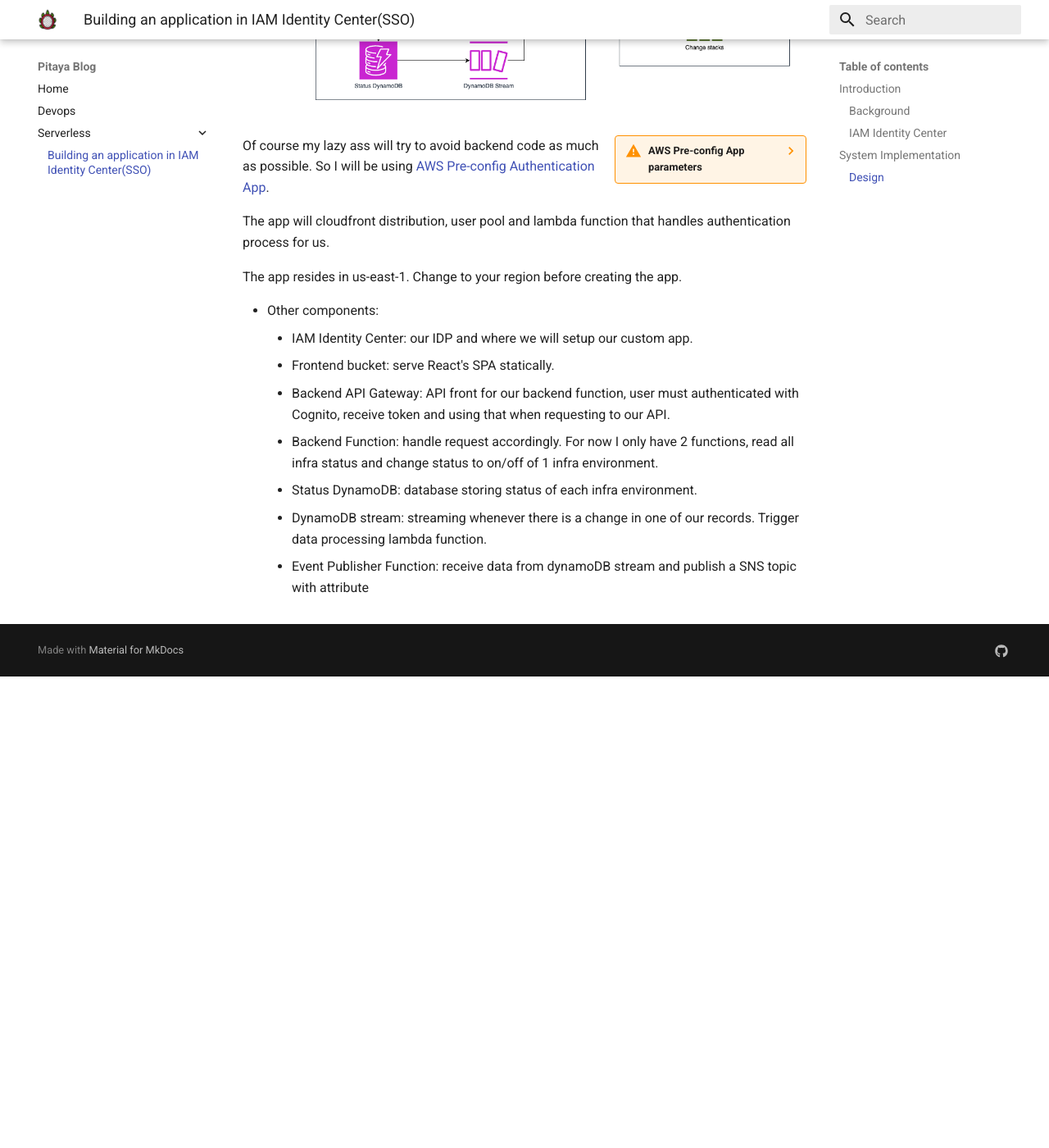
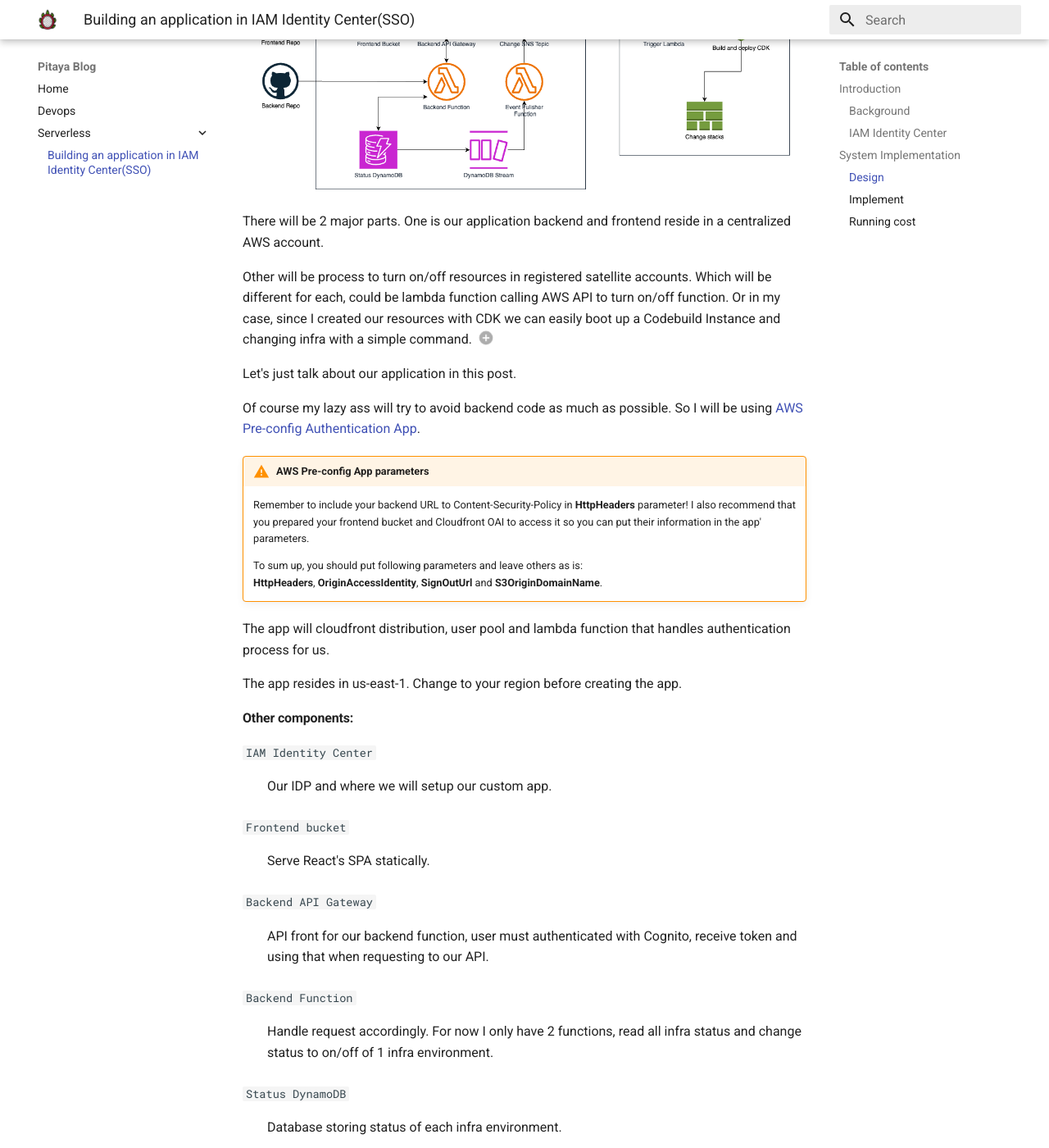
Before and after one commit to pitayapj/pitayapj.github.io, an MkDocs documentation site: the page built from docs/serverless/app-in-iamic/application-in-iamic.md, in a window 1280 px wide and 1400 px high, scrolled down 1315 px. Shown: the whole window at 82% size. Built offline with MkDocs 1.6.1 and Material for MkDocs 9.7.7, drawn with Linux system fonts in a browser that asks for light colours; before the commit the page ends 2140 px from its top, so only the background shows below that; some of the changed text lies outside the part shown.

```diff
--- a/docs/serverless/app-in-iamic/application-in-iamic.md
+++ b/docs/serverless/app-in-iamic/application-in-iamic.md
@@ -9,41 +9,72 @@ Being working with AWS for so long, its [pillars of well-architect](https://aws.
 One of it is cost optimization.
 
 Even though I have automation to turn on/off for our services outside business hours.
-Some of our project is going to maintenance phase. Features need to test in dev and stg environments are not as much as before.
+Some of our project is going to maintenance phase. Features need to be tested in development and staging environments are not as many anymore.
 
-So automatically on at daylight is not even feasible anymore.
+Our systems have too much un-use time.
 
-If only we have a button that can turn on/off infrastructure when we like...
+If only we have a button that can turn on/off infrastructure whenever we like.
+
+If only we have a function so that even developer can turn on/off system periodically whenever they like..
+
+And of course accessing to the system is forbidden to unauthenticated user.
 
 ### IAM Identity Center
 Beside being a place to centralize your AWS Accounts' access. IAM Identity Center have option for your customize app.
 
-Since users can only access our app via IAM Identity Center portal, we don't have to worry that the site is public accessible.
+Since only IAM Identity Center authenticated users can access our app, we don't have to worry that the site is public accessible.
 
 So why don't we leverage it and let's create a web app that has bunch of buttons for manual on/off infrastructures.
 
 ## System Implementation
 ### Design
 ![AWSDiagram](iamic-app-design.png)
+There will be 2 major parts. One is our application backend and frontend reside in a centralized AWS account.
 
-??? warning inline end "AWS Pre-config App parameters"
+Other will be process to turn on/off resources in registered satellite accounts. Which will be different for each, could be lambda function calling AWS API to turn on/off function. Or in my case, since I created our resources with CDK we can easily boot up a Codebuild Instance and changing infra with a simple command. (1)
+{ .annotate }
 
+1.  And if setting up turn on/off process is the same for every satellite accounts. You can create Service Catalog and share to the whole Organization for simplicity.
+
+Let's just talk about our application in this post.
+
+Of course my lazy ass will try to avoid backend code as much as possible. So I will be using [AWS Pre-config Authentication App](https://console.aws.amazon.com/lambda/home?region=us-east-1#/create/app?applicationId=arn:aws:serverlessrepo:us-east-1:520945424137:applications/cloudfront-authorization-at-edge).
+
+!!! warning annotate "AWS Pre-config App parameters"
     Remember to include your backend URL to Content-Security-Policy in **HttpHeaders** parameter!
     I also recommend that you prepared your frontend bucket and Cloudfront OAI to access it so you can put their information in the app' parameters.
 
-    To sum up, you should put following parameters: **HttpHeaders**, **OriginAccessIdentity**, **SignOutUrl** and **S3OriginDomainName**.
-
-Of course my lazy ass will try to avoid backend code as much as possible. So I will be using [AWS Pre-config Authentication App](https://console.aws.amazon.com/lambda/home?region=us-east-1#/create/app?applicationId=arn:aws:serverlessrepo:us-east-1:520945424137:applications/cloudfront-authorization-at-edge).
+    To sum up, you should put following parameters and leave others as is: <br> **HttpHeaders**, **OriginAccessIdentity**, **SignOutUrl** and **S3OriginDomainName**.
 
 The app will cloudfront distribution, user pool and lambda function that handles authentication process for us.
 
 The app resides in us-east-1. Change to your region before creating the app.
 
-- Other components:
-    * IAM Identity Center: our IDP and where we will setup our custom app.
-    * Frontend bucket: serve React's SPA statically.
-    * Backend API Gateway: API front for our backend function, user must authenticated with Cognito, receive token and using that when requesting to our API.
-    * Backend Function: handle request accordingly. For now I only have 2 functions, read all infra status and change status to on/off of 1 infra environment.
-    * Status DynamoDB: database storing status of each infra environment.
-    * DynamoDB stream: streaming whenever there is a change in one of our records. Trigger data processing lambda function.
-    * Event Publisher Function: receive data from dynamoDB stream and publish a SNS topic with attribute
+<h4> Other components: </h4>
+`IAM Identity Center`
+:   Our IDP and where we will setup our custom app.
+
+`Frontend bucket`
+:   Serve React's SPA statically.
+
+`Backend API Gateway`
+:   API front for our backend function, user must authenticated with Cognito, receive token and using that when requesting to our API.
+
+`Backend Function`
+:   Handle request accordingly. For now I only have 2 functions, read all infra status and change status to on/off of 1 infra environment.
+
+`Status DynamoDB`
+:   Database storing status of each infra environment.
+
+`DynamoDB stream`
+:   Streaming whenever there is a change in one of our records. Trigger data processing lambda function.
+
+`Event Publisher Function`
+:   Receive data from dynamoDB stream and publish a SNS topic with attribute
+
+`Change SNS Topic`
+:   Send message to all subscribers in all accounts. Each subscription will have a filtering to check if the message destined to its account then process with appropriate action..
+
+### Implement
+
+### Running cost
--- a/mkdocs.yml
+++ b/mkdocs.yml
@@ -16,7 +16,7 @@ markdown_extensions:
   - pymdownx.superfences
   - attr_list
   - md_in_html
-
+  - def_list
 nav:
   - Home: index.md
   - Devops: devops/index.md
```
Also changed, not shown: docs/index.md (+5 -1 lines).
